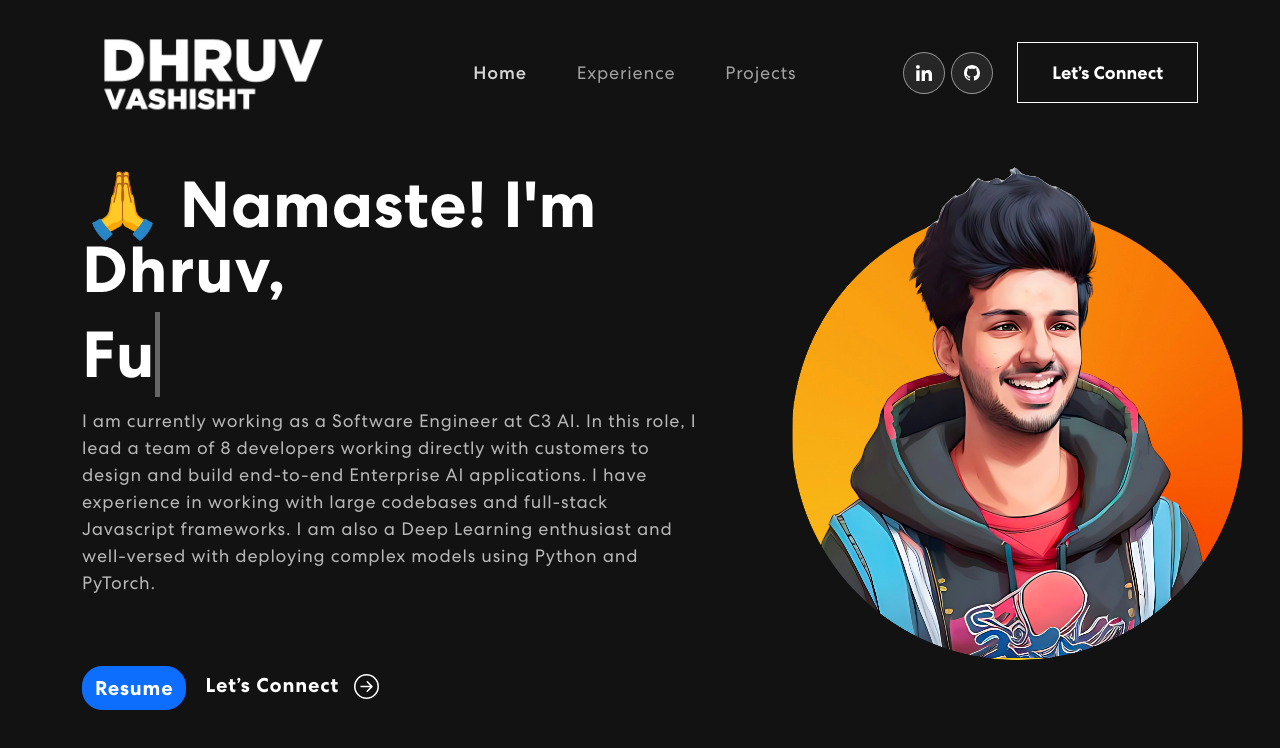
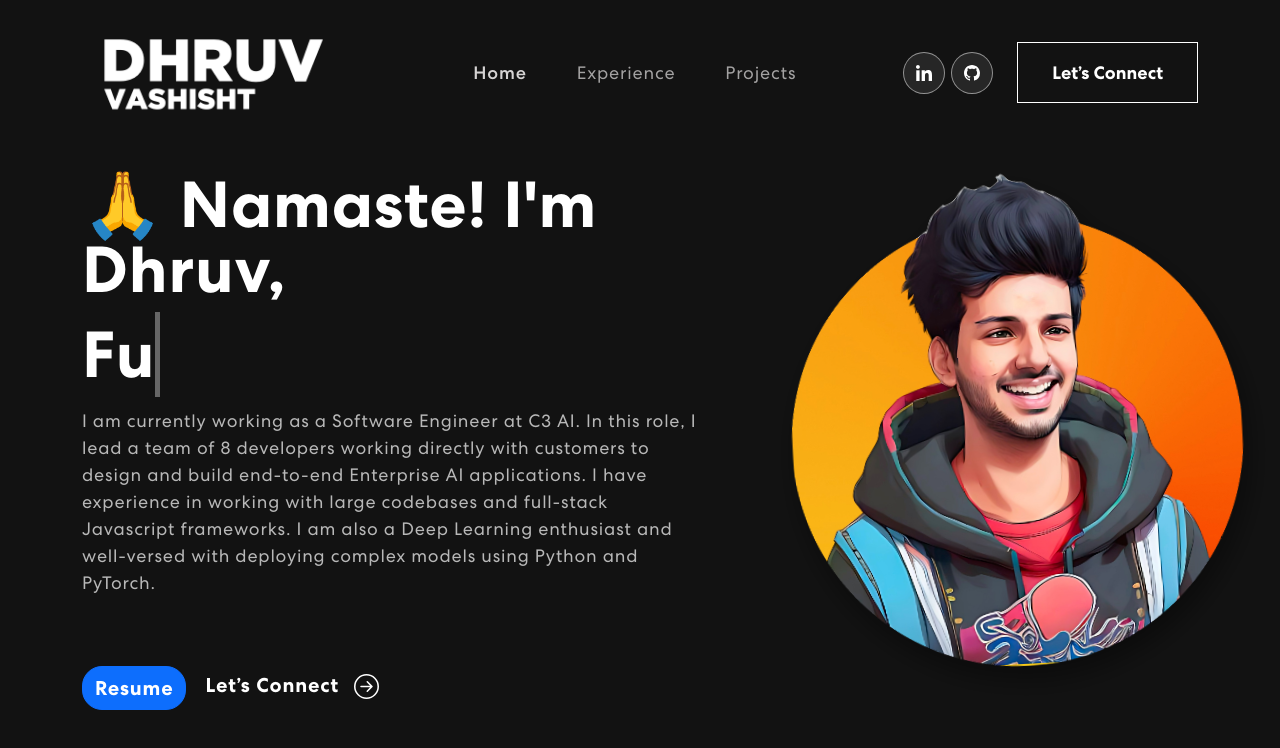
Before and after one commit to dhruvv301292/portfolio, a React (Create React App) app: page / in a window 1280 px wide. Shown: the top 748 px of the page. Built offline with nearby package versions, Linux system fonts and the light colour scheme.

Commit message:
added some css for drop shadow and animation

```diff
--- a/src/App.css
+++ b/src/App.css
@@ -240,7 +240,7 @@ nav.navbar .navbar-toggler[aria-expanded="true"] .navbar-toggler-icon {
 .banner {
   margin-top: -90px;
   padding: 260px 0 100px 0;
-  /* background-image: url('./assets/img/dhruvbg.png'); */
+  /* background-image: url('./assets/img/banner-bg.png'); */
   background-position: top center;
   background-size: cover;
   background-repeat: no-repeat;
@@ -290,16 +290,17 @@ nav.navbar .navbar-toggler[aria-expanded="true"] .navbar-toggler-icon {
 }
 .banner img {
   animation: updown 3s linear infinite;
+  filter: drop-shadow(5px 13px 15px rgba(0, 0, 0, 0.45));
 }
 @keyframes updown {
     0% {
-        transform: translateY(-20px);
+        transform: rotate(-10deg);
     }
     50% {
-        transform: translateY(20px);
+        transform: rotate(10deg);
     }
     100% {
-        transform: translateY(-20px);
+        transform: rotate(-10deg);
     }
 }
 .txt-rotate > .wrap {
```
